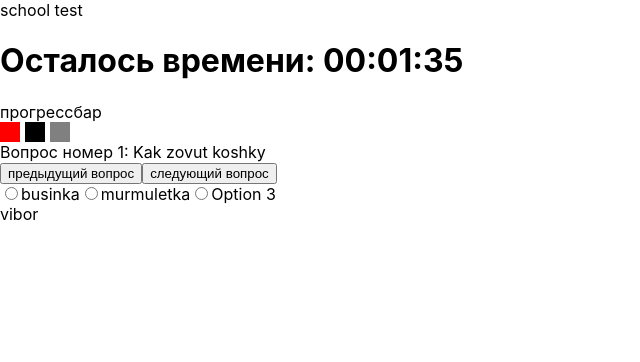
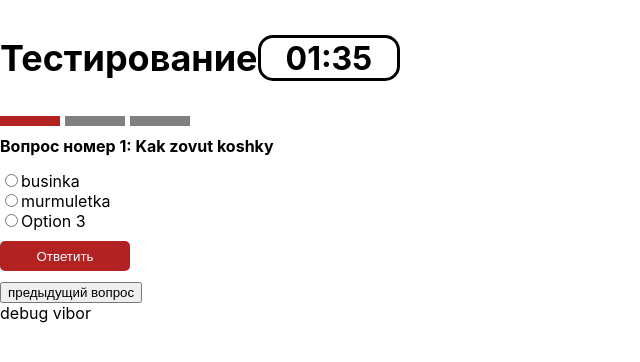
Before and after one commit to ghost75046/schoolTest, a React (Create React App) app in the folder school-test/: page / in a window 1280 px wide. Shown: the top 362 px of the page, without its empty margins (0-640 px from the left). Built offline with nearby package versions, Linux system fonts and the light colour scheme; the HTML template or start-up script is replaced by a standard one.

Commit message:
стайлинг

```diff
--- /dev/null
+++ b/school-test/src/components/CountdownTimer.css
@@ -0,0 +1,10 @@
+.timer {
+    border: solid black 3px ;
+    border-radius: 15px;
+    padding-left: 25px;
+    padding-right: 25px;
+    height: 40px;
+    display: flex;
+    align-items: center;
+    justify-content: center;
+}
--- a/school-test/src/components/CountdownTimer.tsx
+++ b/school-test/src/components/CountdownTimer.tsx
@@ -1,4 +1,5 @@
 import React, { useEffect, useState } from 'react';
+import './CountdownTimer.css'
 
 type CountdownTimerProps = {
     initialTime: number; // начальное время в секундах
@@ -29,10 +30,10 @@ const CountdownTimer: React.FC<CountdownTimerProps> = ({ initialTime, onComplete
     const formatTime = (time: number) => (time < 10 ? `0${time}` : time);
 
     return (
-        <div>
+        <div className='timer'>
             {timeLeft > 0 ? (
                 <h1>
-                    Осталось времени: {formatTime(hours)}:{formatTime(minutes)}:{formatTime(seconds)}
+                    {formatTime(minutes)}:{formatTime(seconds)}
                 </h1>
             ) : (
                 <h1>Время вышло!</h1>
@@ -40,5 +41,5 @@ const CountdownTimer: React.FC<CountdownTimerProps> = ({ initialTime, onComplete
         </div>
     );
 };
-
+// полный формат времени: Осталось времени: {formatTime(hours)}:{formatTime(minutes)}:{formatTime(seconds)}
 export default CountdownTimer;
--- /dev/null
+++ b/school-test/src/components/ProgressBar.css
@@ -0,0 +1,3 @@
+.progressBarItem {
+    margin-bottom: 10px;
+}
--- a/school-test/src/components/ProgressBar.tsx
+++ b/school-test/src/components/ProgressBar.tsx
@@ -1,5 +1,5 @@
 import React from 'react';
-
+import './ProgressBar.css'
 type Question = {
     id: number;
     isAnswered: boolean;
@@ -18,17 +18,17 @@ const ProgressBar: React.FC<ProgressBarProps> = ({ questions, currentQuestionId
                 let backgroundColor = 'gray'; // Цвет для не начатых вопросов
 
                 if (index === currentQuestionId) {
-                    backgroundColor = 'red'; // Цвет текущего вопроса
+                    backgroundColor = 'firebrick'; // Цвет текущего вопроса
                 } else if (question.isAnswered) {
                     backgroundColor = 'black'; // Цвет для завершенных вопросов
                 }
 
                 return (
-                    <div
+                    <div className='progressBarItem'
                         key={question.id}
                         style={{
-                            width: '20px',
-                            height: '20px',
+                            width: '60px',
+                            height: '10px',
                             backgroundColor,
                         }}
                     />
--- /dev/null
+++ b/school-test/src/pages/QuizPage.css
@@ -0,0 +1,27 @@
+.testAndTimer {
+  display: flex;
+  align-items: center;
+
+}
+p{
+  font-size: 36px;
+  font-weight: bold;
+}
+
+.answerButtonDiv {
+  margin-top: 10px;
+}
+.answerButton {
+  margin-bottom: 10px;
+  background-color: firebrick;
+  color:white;
+  border: 0px;
+  border-radius: 5px;
+  width: 130px;
+  height: 30px;
+}
+
+.questionTitle {
+  font-weight: bold;
+  margin-bottom: 15px;
+}
--- a/school-test/src/pages/QuizPage.tsx
+++ b/school-test/src/pages/QuizPage.tsx
@@ -5,26 +5,26 @@ import techStore from "../store/techStore";
 import SingleChoiseQuestion from "../types/singleChoiseQuestion";
 import CountdownTimer from "../components/CountdownTimer";
 import ProgressBar from "../components/ProgressBar";
+import './QuizPage.css'
 const MainPage = () => {
 
 
 
     return (
         <div>
-            school test
-            <CountdownTimer initialTime={100}/>
-            <div>прогрессбар</div>
+            <div className='testAndTimer'><p>Тестирование</p>
+                <CountdownTimer initialTime={100}/>
+            </div>
+
             <ProgressBar questions={questionsStore} currentQuestionId={techStore.currentQuestionId}/>
 
 
-            <div>{'Вопрос номер '+ questionsStore[techStore.currentQuestionId].id +': ' +questionsStore[techStore.currentQuestionId].title}</div>
-
-            <button onClick={techStore.currentQuestionIdDecrement}>предыдущий вопрос</button>
-            <button onClick={techStore.currentQuestionIdIncrement}>следующий вопрос</button>
+            <div className='questionTitle'>{'Вопрос номер ' + questionsStore[techStore.currentQuestionId].id + ': ' + questionsStore[techStore.currentQuestionId].title}</div>
 
 
-            {(questionsStore[techStore.currentQuestionId].type == 'singleChoice') && <SingleChoiseQuestion options={questionsStore[techStore.currentQuestionId].answers!}/>}
-            <div>vibor{questionsStore[techStore.currentQuestionId].answer}</div>
+            {(questionsStore[techStore.currentQuestionId].type == 'singleChoice') &&
+                <SingleChoiseQuestion options={questionsStore[techStore.currentQuestionId].answers!}/>}
+
             {/*<SimpleAnswerForm />*/}
             {/*<input*/}
             {/*    type="text"*/}
@@ -33,6 +33,12 @@ const MainPage = () => {
             {/*    style={{marginLeft: '8px'}}*/}
             {/*/>*/}
 
+            <div className='answerButtonDiv'>
+                <button className='answerButton' onClick={techStore.currentQuestionIdIncrement}>Ответить</button>
+            </div>
+            <button onClick={techStore.currentQuestionIdDecrement}>предыдущий вопрос</button>
+
+            <div>debug vibor{questionsStore[techStore.currentQuestionId].answer}</div>
         </div>
 
 
--- a/school-test/src/store/questionsStore.ts
+++ b/school-test/src/store/questionsStore.ts
@@ -28,7 +28,7 @@ const questionsStore = observable([
         type:'shortText',
         answer:'',
         trueAnswer:'Businka',
-        isAnswered:true
+        isAnswered:false
     },
     {id: 3,
 
--- a/school-test/src/store/techStore.ts
+++ b/school-test/src/store/techStore.ts
@@ -11,7 +11,9 @@ const techStore = observable({
     currentQuestionId:0,
     currentQuestionIdIncrement() {
         if(techStore.currentQuestionId<questionsStore.length-1) {
+            questionsStore[techStore.currentQuestionId].isAnswered = true
             techStore.currentQuestionId++
+
         }
 
     },
--- /dev/null
+++ b/school-test/src/types/singleChoiseQuestion.css
@@ -0,0 +1,5 @@
+.singleChoiseQuestion {
+    display: flex;
+    flex-direction: column;
+
+}
--- a/school-test/src/types/singleChoiseQuestion.tsx
+++ b/school-test/src/types/singleChoiseQuestion.tsx
@@ -1,7 +1,7 @@
 import React, { useState } from 'react';
 import questionsStore from "../store/questionsStore";
 import techStore from "../store/techStore";
-
+import './singleChoiseQuestion.css'
 type Option = {
     value: string;
     label: string;
@@ -19,8 +19,9 @@ const SingleChoiseQuestion: React.FC<SingleChoiseQuestionProps> = ({ options })
 
     };
     questionsStore[techStore.currentQuestionId].answer = selectedOption
+
     return (
-        <div>
+        <div className='singleChoiseQuestion'>
             {options.map((option) => (
                 <label key={option.value}>
                     <input
```
